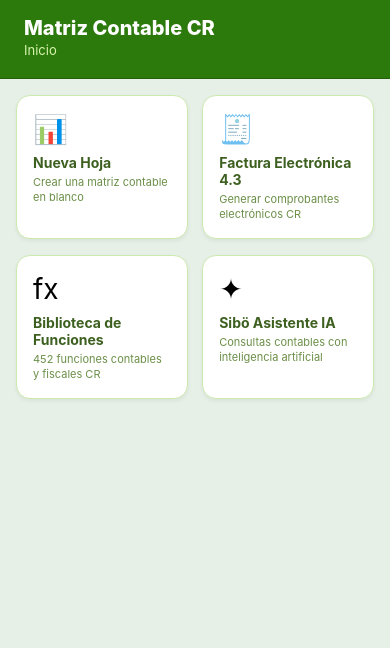
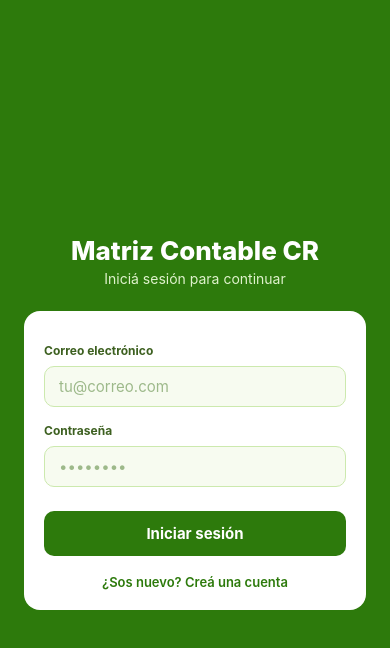
Before and after one commit to kacn1z-del/matriz-contable-app, a React Native app: screen / in a window 390 px wide. Shown: the top 648 px of the page. Built offline with nearby package versions, Linux system fonts and the light colour scheme; no server answers.

Commit message:
Actualizar App.js

```diff
--- a/App.js
+++ b/App.js
@@ -1,13 +1,16 @@
-import React from 'react'
+import React, { useEffect, useState } from 'react'
 import { NavigationContainer } from '@react-navigation/native'
 import { createNativeStackNavigator } from '@react-navigation/native-stack'
 import { StatusBar } from 'expo-status-bar'
 import { LangProvider, useLang } from './src/context/LangContext'
 import HomeScreen from './src/screens/HomeScreen'
 import FunctionsScreen from './src/screens/FunctionsScreen'
+import LoginScreen from './src/screens/LoginScreen'
 import SheetEditor from './src/components/SheetEditor'
-import { View, Text, TouchableOpacity, StyleSheet } from 'react-native'
+import { View, Text, TouchableOpacity, StyleSheet, ActivityIndicator } from 'react-native'
 import { SafeAreaProvider, SafeAreaView, useSafeAreaInsets } from 'react-native-safe-area-context'
+import { onAuthStateChanged } from 'firebase/auth'
+import { auth } from './src/services/firebase'
 
 const Stack = createNativeStackNavigator()
 
@@ -47,6 +50,15 @@ function PlaceholderScreen({ navigation, route, title }) {
   )
 }
 
+// ─── Pantalla de carga mientras Firebase revisa si hay sesión activa ─
+function CargandoScreen() {
+  return (
+    <View style={styles.loadingScreen}>
+      <ActivityIndicator size="large" color="#fff" />
+    </View>
+  )
+}
+
 function AppNavigator() {
   return (
     <NavigationContainer>
@@ -68,11 +80,29 @@ function AppNavigator() {
 }
 
 export default function App() {
+  // ─── Estado de sesión: null = cargando, false = sin sesión, objeto = con sesión ─
+  const [usuario, setUsuario] = useState(null)
+  const [cargandoSesion, setCargandoSesion] = useState(true)
+
+  useEffect(() => {
+    const dejarDeEscuchar = onAuthStateChanged(auth, (user) => {
+      setUsuario(user)
+      setCargandoSesion(false)
+    })
+    return dejarDeEscuchar
+  }, [])
+
   return (
     <SafeAreaProvider>
       <LangProvider>
         <StatusBar style="light" />
-        <AppNavigator />
+        {cargandoSesion ? (
+          <CargandoScreen />
+        ) : usuario ? (
+          <AppNavigator />
+        ) : (
+          <LoginScreen />
+        )}
       </LangProvider>
     </SafeAreaProvider>
   )
@@ -86,4 +116,8 @@ const styles = StyleSheet.create({
   },
   backBtn: { fontSize: 13, fontWeight: '700', color: '#2d7a0c' },
   toolbarTitle: { fontSize: 13, fontWeight: '700', color: '#3d6020' },
+  loadingScreen: {
+    flex: 1, backgroundColor: '#2d7a0c',
+    justifyContent: 'center', alignItems: 'center',
+  },
 })
```
